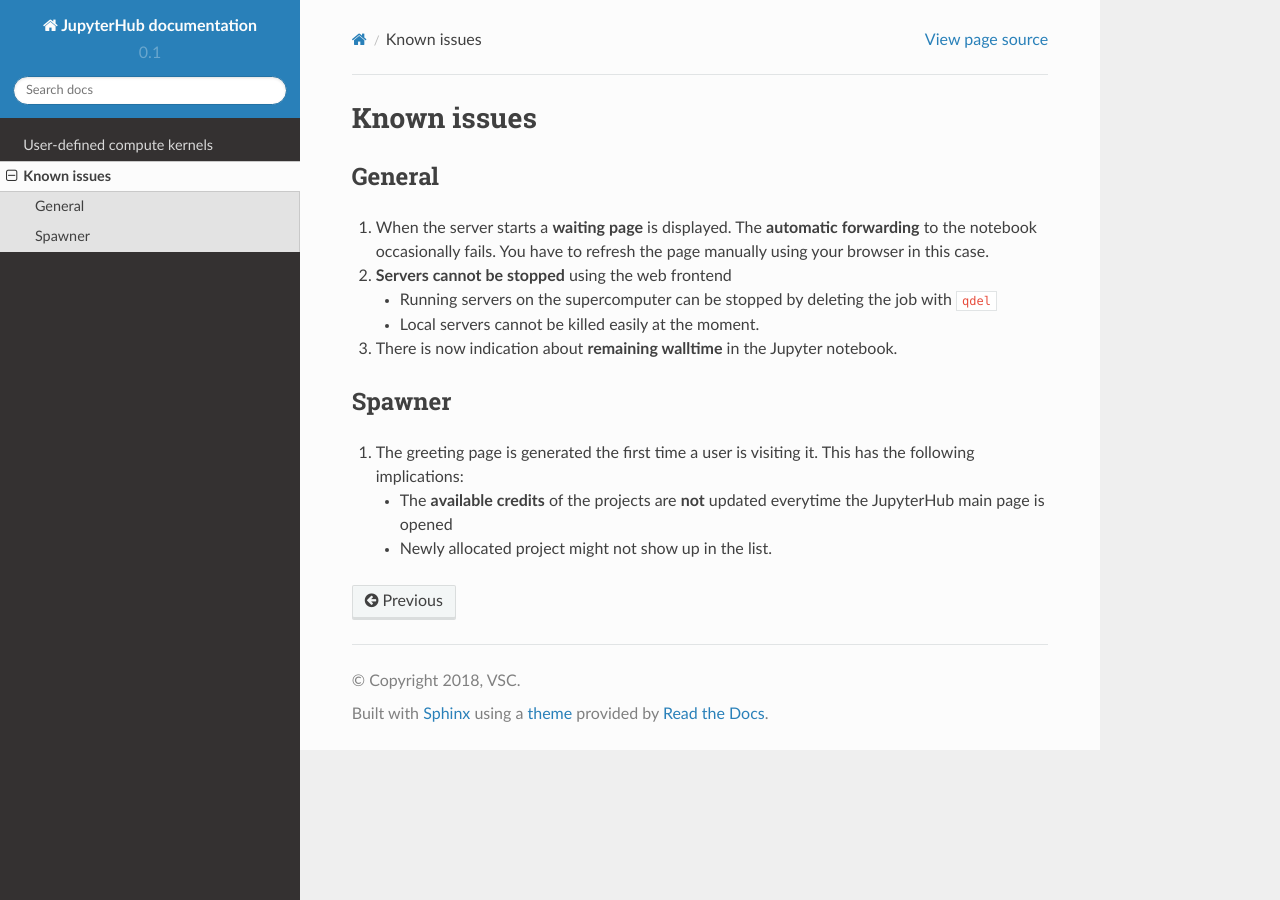
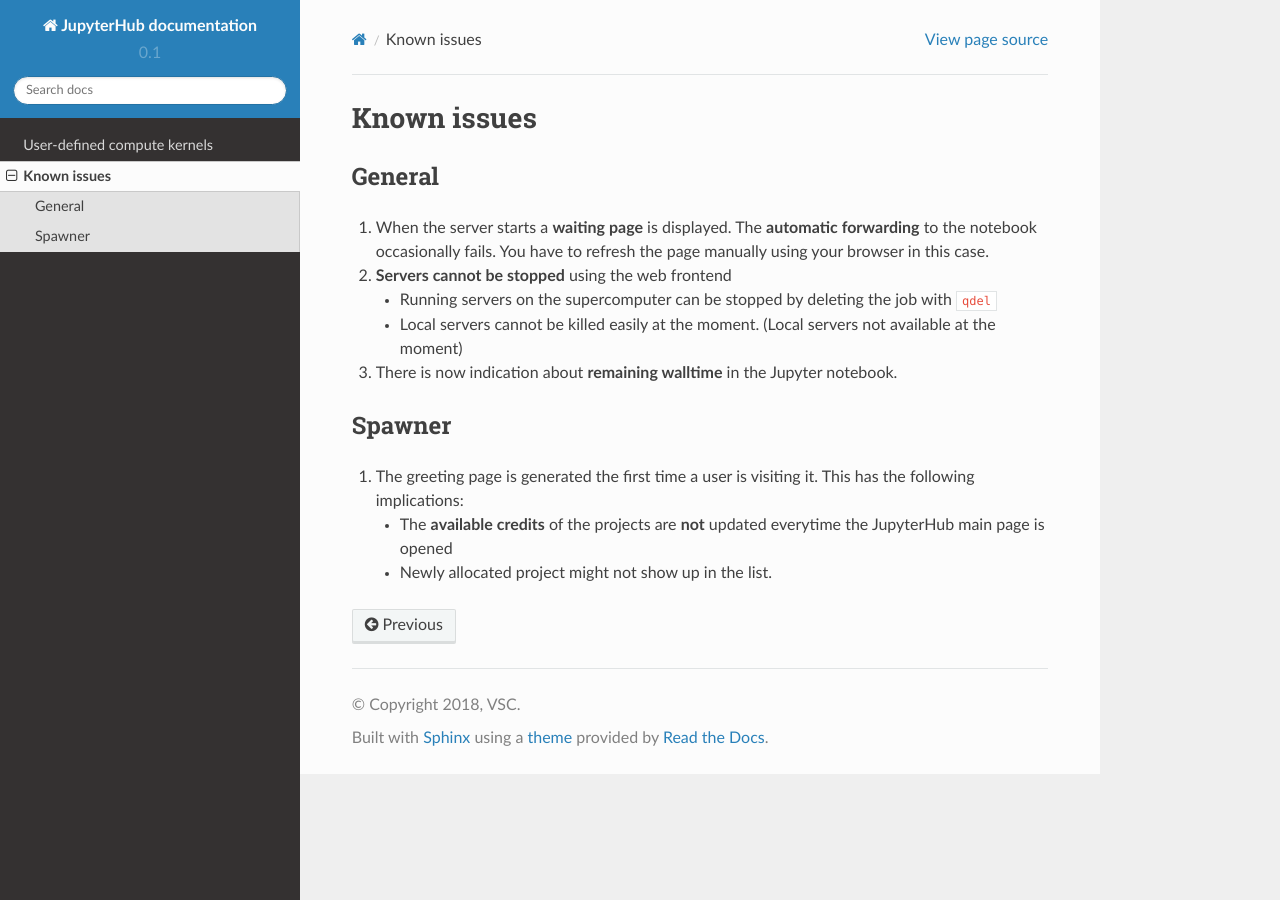
Before and after one commit to ajaust/jupyterhub-doc, a Sphinx documentation site: the page built from docs/rst/issues.rst, in a window 1280 px wide. Built offline with Sphinx 7.4.7 and the Read the Docs theme 2.0.0, drawn with Linux system fonts in a browser that asks for light colours.

Commit message:
updated information about local servers

```diff
--- a/docs/rst/issues.rst
+++ b/docs/rst/issues.rst
@@ -14,7 +14,7 @@ General
 
    -  Running servers on the supercomputer can be stopped by deleting
       the job with ``qdel``
-   -  Local servers cannot be killed easily at the moment.
+   -  Local servers cannot be killed easily at the moment. (Local servers not available at the moment)
 
 #. There is now indication about **remaining walltime** in the Jupyter
    notebook.
```
